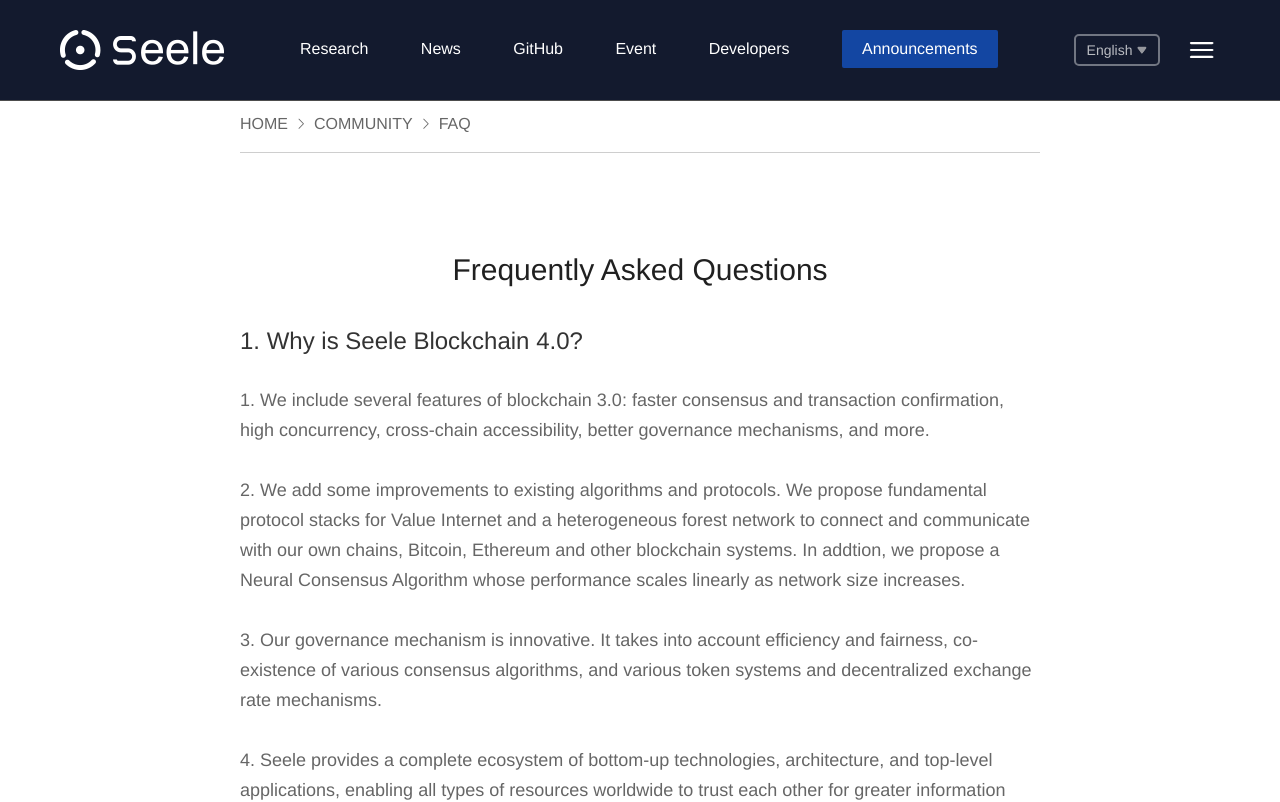
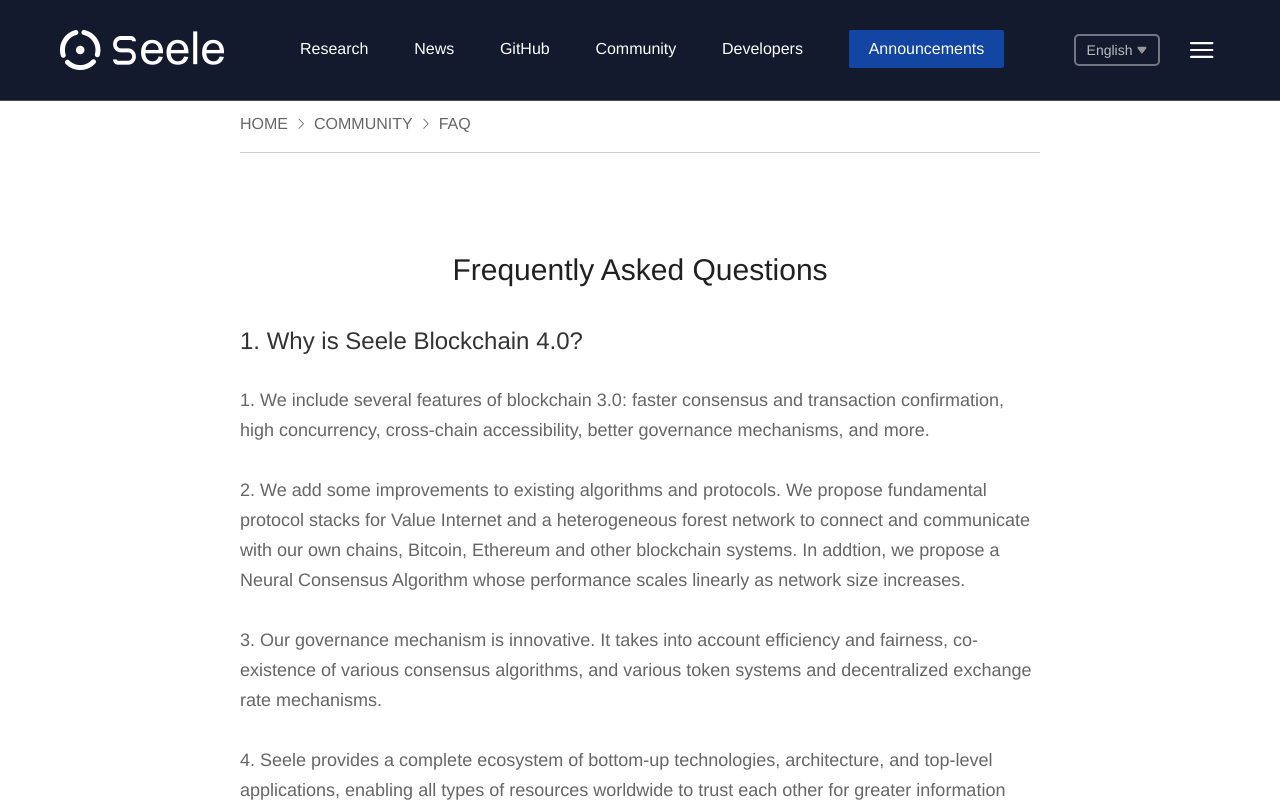
Before and after one commit to seeleteam/seele.pro.old, a Vue app: page /faq in a window 1280 px wide. Shown: the top 802 px of the page. Built offline with nearby package versions, Linux system fonts and the light colour scheme.

Commit message:
删掉了event换成了comunity入口

```diff
--- a/index.html
+++ b/index.html
@@ -3,6 +3,9 @@
 
 <head>
   <meta charset="utf-8">
+  <meta name="title" content="Seele-SeeleTech-Driven Industry Revolution"/>
+  <meta name="description" content="Seele is a platform that aims to spearhead development in the Internet of Value era. Seele aims to solve the scalability, security, and efficiency problems found in current blockchain networks by developing a heterogeneous, multi-chain ecosystem powered by a novel Neural Consensus Algorithm. As a leader of the next generation blockchain standards, Seele revolutionizes industries to build the Internet of Value for the future. "/>
+  <meta name="keywords" content="Seele,元一.Seele元一,SEELE,神经网络,异构森林,多重椭圆,Neural Consensus Algorithm,Heterogeneous Forest Network, Multiple Elliptic Curves"/>
   <meta name="viewport" content="width=device-width,minimum-scale=1.0,maximum-scale=1.0,initial-scale=1.0,user-scalable=no"
   />
   <title>Seele</title>
--- a/src/components/header.vue
+++ b/src/components/header.vue
@@ -111,7 +111,7 @@
           id: 3,
         },
         {
-          text: 'header.bounty',
+          text: 'header.community',
           id: 4,
         },{
           text:  'header.developers',
@@ -473,7 +473,7 @@
           window.location.href = 'https://github.com/seeleteam';
         }
         else if (id === 4) {
-          window.location.href = this.$t('header.bountyURL');
+          window.location.href = this.$t('header.communityURL');
         } else if(id === 5){
           this.$router.push('/developers')
         }else if(id === 6){
--- a/src/lang/cn/index.json
+++ b/src/lang/cn/index.json
@@ -11,7 +11,9 @@
         "news":"新闻",
         "github":"GitHub",
         "bounty":"活动",
+        "community":"社群",
         "bountyURL":"https://seele.pro/SeeleTestNet/CN/index-cn.html",
+        "communityURL":"./community",
         "developers":"开发者",
         "announcements":"公告",
         "paper":"https://s3.ap-northeast-2.amazonaws.com/wp.s3.seele.pro/Seele_tech_whitepaper_CN.pdf",
--- a/src/lang/en/index.json
+++ b/src/lang/en/index.json
@@ -11,7 +11,9 @@
         "news":"News",
         "github":"GitHub",
         "bounty":"Event",
+        "community":"Community",
         "bountyURL":"https://seele.pro/SeeleTestNet/EN/index-en.html",
+        "communityURL":"./community",
         "developers":"Developers",
         "announcements":"Announcements",
         "paper":"https://s3.ap-northeast-2.amazonaws.com/wp.s3.seele.pro/Seele_White_Paper_English_v3.1.pdf",
@@ -382,7 +384,7 @@
                 "content":"An Accelerated Method for Message Propagation in Blockchain Networks"
             },{
                 "name":"Abstract",
-                "content":"This paper proposes a method that selects a node’s closest neighbors to make messages propagate in the whole network in an optimal time. "
+                "content":"This paper proposes a method that selects a node's closest neighbors to make messages propagate in the whole network in time."
             }]
         },
         "consensus":"Consensus",
```
